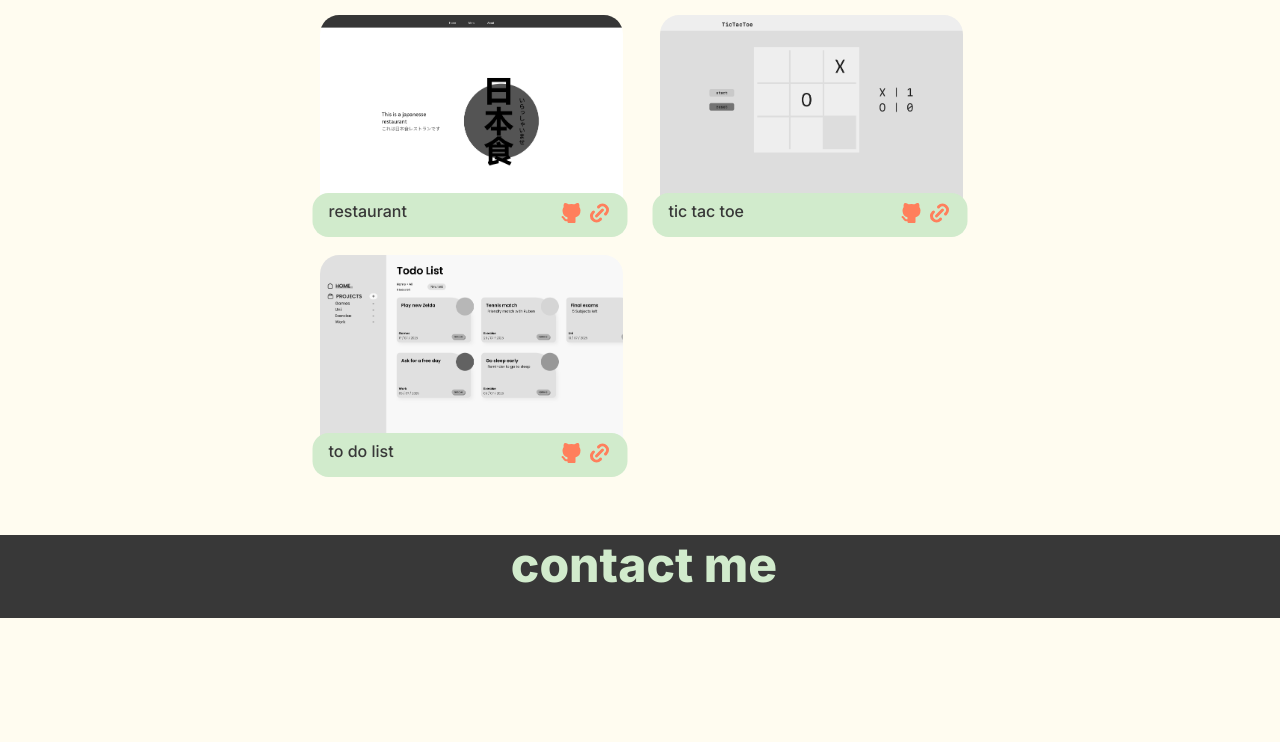
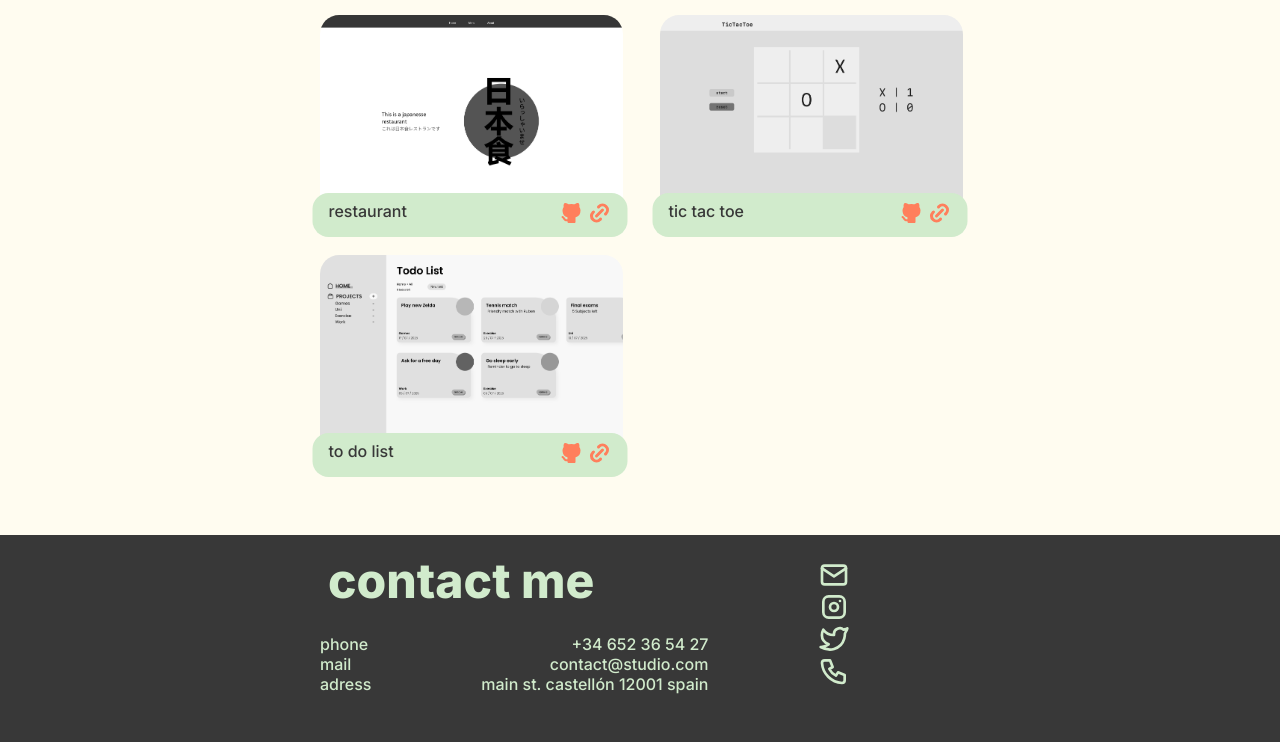
Before and after one commit to Vicker14/homepage, a website: page index.html in a window 1280 px wide. Shown: the part 792-1534 px from the top of the page. Before the commit the page ends 1410 px from the top, so only its background shows below. Drawn offline with Linux system fonts and the light colour scheme.

Commit message:
Contact footer completed

```diff
--- a/index.html
+++ b/index.html
@@ -90,7 +90,26 @@
     </main>
 
     <footer>
-        <h1>contact me</h1>
+        <div>
+            <div class="contact-options">
+                <h1>contact me</h1>
+                <div>
+                    <b>phone</b><p>+34 652 36 54 27</p>
+                </div>
+                <div>
+                    <b>mail</b><p>contact@studio.com</p>
+                </div>
+                <div>
+                    <b>adress</b><p>main st. castellón 12001 spain</p>
+                </div>
+            </div>
+            <div class="social">
+                <svg  xmlns="http://www.w3.org/2000/svg"  width="24"  height="24"  viewBox="0 0 24 24"  fill="none"  stroke="currentColor"  stroke-width="2"  stroke-linecap="round"  stroke-linejoin="round"  class="icon icon-tabler icons-tabler-outline icon-tabler-mail"><path stroke="none" d="M0 0h24v24H0z" fill="none"/><path d="M3 7a2 2 0 0 1 2 -2h14a2 2 0 0 1 2 2v10a2 2 0 0 1 -2 2h-14a2 2 0 0 1 -2 -2v-10z" /><path d="M3 7l9 6l9 -6" /></svg>
+                <svg  xmlns="http://www.w3.org/2000/svg"  width="24"  height="24"  viewBox="0 0 24 24"  fill="none"  stroke="currentColor"  stroke-width="2"  stroke-linecap="round"  stroke-linejoin="round"  class="icon icon-tabler icons-tabler-outline icon-tabler-brand-instagram"><path stroke="none" d="M0 0h24v24H0z" fill="none"/><path d="M4 8a4 4 0 0 1 4 -4h8a4 4 0 0 1 4 4v8a4 4 0 0 1 -4 4h-8a4 4 0 0 1 -4 -4z" /><path d="M9 12a3 3 0 1 0 6 0a3 3 0 0 0 -6 0" /><path d="M16.5 7.5v.01" /></svg>
+                <svg  xmlns="http://www.w3.org/2000/svg"  width="24"  height="24"  viewBox="0 0 24 24"  fill="none"  stroke="currentColor"  stroke-width="2"  stroke-linecap="round"  stroke-linejoin="round"  class="icon icon-tabler icons-tabler-outline icon-tabler-brand-twitter"><path stroke="none" d="M0 0h24v24H0z" fill="none"/><path d="M22 4.01c-1 .49 -1.98 .689 -3 .99c-1.121 -1.265 -2.783 -1.335 -4.38 -.737s-2.643 2.06 -2.62 3.737v1c-3.245 .083 -6.135 -1.395 -8 -4c0 0 -4.182 7.433 4 11c-1.872 1.247 -3.739 2.088 -6 2c3.308 1.803 6.913 2.423 10.034 1.517c3.58 -1.04 6.522 -3.723 7.651 -7.742a13.84 13.84 0 0 0 .497 -3.753c0 -.249 1.51 -2.772 1.818 -4.013z" /></svg>
+                <svg  xmlns="http://www.w3.org/2000/svg"  width="24"  height="24"  viewBox="0 0 24 24"  fill="none"  stroke="currentColor"  stroke-width="2"  stroke-linecap="round"  stroke-linejoin="round"  class="icon icon-tabler icons-tabler-outline icon-tabler-phone"><path stroke="none" d="M0 0h24v24H0z" fill="none"/><path d="M5 4h4l2 5l-2.5 1.5a11 11 0 0 0 5 5l1.5 -2.5l5 2v4a2 2 0 0 1 -2 2a16 16 0 0 1 -15 -15a2 2 0 0 1 2 -2" /></svg>
+            </div>
+        </div>
     </footer>
 </body>
 </html>
--- a/styles.css
+++ b/styles.css
@@ -48,7 +48,7 @@ h1 {
     margin: 0 0 1.5rem 0.5rem;
 }
 
-nav, main div, footer div {
+nav, main div, footer > div {
     width: clamp(50%, 500px, 80vw);
 }
 
@@ -168,6 +168,34 @@ main {
 }
     /* Footer */
 
+footer > div {
+    display: flex;
+    padding: 1rem 0 3rem;
+}
+
+.contact-options {
+    flex-grow: 1;
+
+
+    & div {
+        display: flex;
+        justify-content: space-between;
+    }
+}
+
+.social {
+    flex-grow: 2;
+
+    display: flex;
+    flex-direction: column;
+    justify-content: center;
+    align-items: center;
+
+    & svg {
+        width: 2rem;
+        height: 2rem;
+    }
+}
 
 /*  MEDIA VARIATIONS */
 @media (max-width: 500px) {
@@ -191,4 +219,13 @@ main {
             max-width: 100%;
         }
     }
+
+    footer > div {
+        flex-direction: column;
+    }
+
+    .social {
+        margin-top: 2rem;
+        flex-direction: row;
+    }
 }
```
